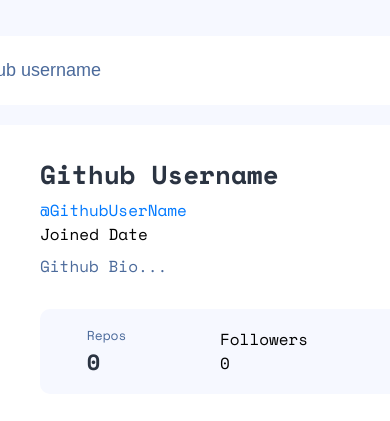
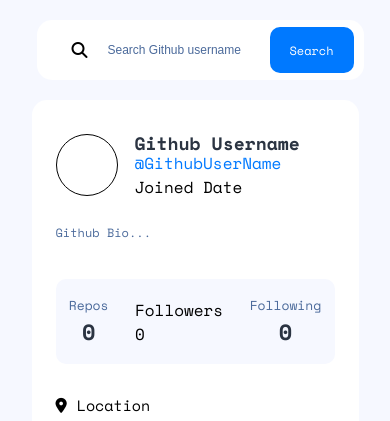
Before and after one commit to msam4/github-user-search-app, a plain HTML site: page index.html in a window 390 px wide. Shown: the part 164-585 px from the top of the page. Drawn offline with nearby package versions, Linux system fonts and the light colour scheme.

Commit message:
Add responsive for tablets and mobile devices. Refactor in the future

```diff
--- a/style.css
+++ b/style.css
@@ -152,7 +152,7 @@
   object-fit: contain;
 }
 
-.resultBody .mainImg img {
+.resultBody .profileImg img {
   object-fit: contain;
   width: 117px;
   height: 117px;
@@ -261,3 +261,124 @@
 .company i {
   margin-right: 10px;
 }
+
+@media screen and (max-width: 769px) {
+  header, .search {
+    width: 573px;
+  }
+
+  .searchText input {
+    width: 400px;
+  }
+
+  .resultBody {
+    width: 573px;
+    height: 481px;
+  }
+
+  .githubHead,
+  .githubRepo,
+  .githubSocial {
+    width: 493px;
+  }
+
+  .githubInfo {
+    width: 350px;
+  }
+
+  .githubJoinedDate {
+    top: 70px;
+    left: 0;
+  }
+
+  .githubFact {
+    width: 493px;
+    align-items: flex-start;
+  }
+
+  .githubBio {
+    margin-top: 25px;
+  }
+}
+
+@media screen and (max-width: 414px) {
+  header, .search {
+    width: 327px;
+    margin-left: 10px;
+    height: 60px;
+  }
+
+  .searchText img {
+    margin-left: 15px;
+  }
+
+  .searchText input {
+    width: 160px;
+    font-size: 12px;
+  }
+
+  .searchbtn {
+    width: 84px;
+    height: 46px;
+    font-size: 12px;
+  }
+
+  .resultBody {
+    width: 327px;
+  }
+
+  .githubFact, .githubHead {
+    width: 279px;
+  }
+
+  .resultBody .profileImg {
+    width: 60px;
+    height: 60px;
+    border-radius: 117px;
+  }
+
+  .resultBody .profileImg img {
+    width: 60px;
+    height: 60px;
+    border-radius: 117px;
+  }
+
+  .githubInfo {
+    width: 200px;
+  }
+
+  .githubUser {
+    font-size: 18px;
+  }
+
+  .githubUserName {
+    margin-top: -5px;
+  }
+
+  .githubJoinedDate {
+    top: 48px;
+  }
+
+  .githubUserName a,
+  .githubJoinedDate,
+  .githubBio {
+    font-size: 12px;
+  }
+  .githubBio {
+    margin-top: 25px;
+  }
+
+  .githubRepo {
+    width: 279px;
+  }
+
+  .githubSocial {
+    grid-template-columns: 279px;
+  }
+
+  .repoTotal,
+  .followerTotal,
+  .followingTotal {
+    text-align: center;
+  }
+}
```
